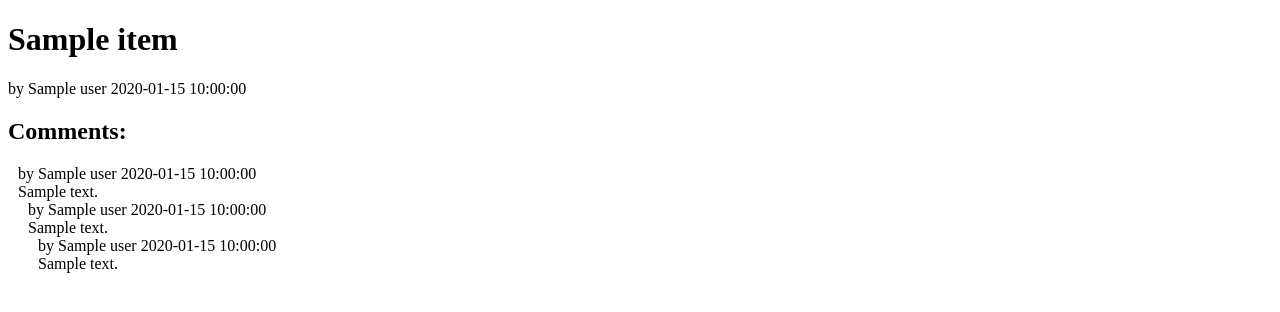
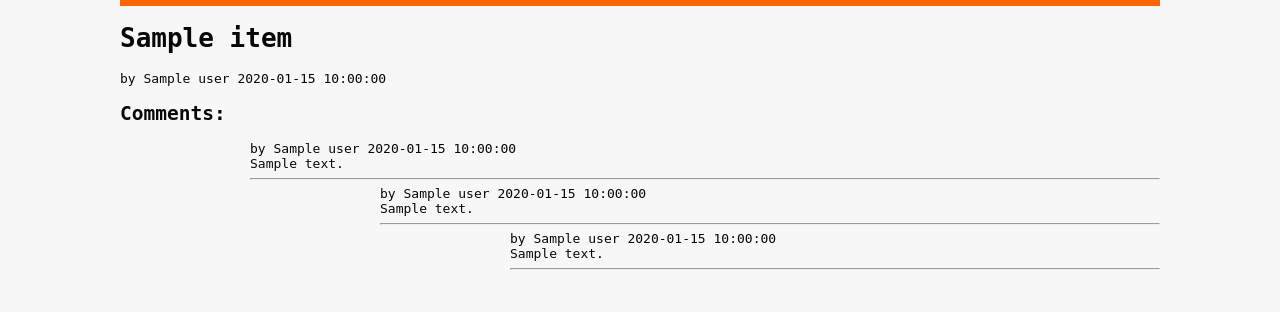
Before and after one commit to Tuoris/flask_hackernews, a Flask app: page /1 in a window 1280 px wide. Shown: the top 312 px of the page. Run offline with Flask 2, Linux system fonts and the light colour scheme; a database or web service that is not in the repository returns one stand-in record (values such as "Sample title"); data that the repository does not hold is empty.

Commit message:
Improve styling and dark theme

```diff
--- a/static/style.css
+++ b/static/style.css
@@ -1,14 +1,35 @@
 :root {
   --text-color: #070707;
   --text-background: #f7f7f7;
+  --color-accent: #ff6600;
 }
 
 @media (prefers-color-scheme: dark) {
   :root {
     --text-color: #f7f7f7;
     --text-background: #070707;
+    --color-accent: #ff6600;
   }
+}
+
+html {
+  background-color: var(--text-background);
+}
+
+@media (prefers-color-scheme: dark) {
   html {
     color-scheme: dark;
   }
 }
+
+body {
+  font-family: monospace;
+  color: var(--text-color);
+
+  max-width: 80em;
+  margin: 0 auto;
+
+  border: none;
+  border-top: 0.5em solid var(--color-accent);
+  box-sizing: border-box;
+}
--- a/templates/item.html
+++ b/templates/item.html
@@ -13,9 +13,10 @@
     <div class="comments">
       <h2>Comments:</h2>
       {% for comment in item.comments recursive %}
-      <div class="comment" style="padding-left: {{ comment.level * 10 }}px">
+      <div class="comment" style="padding-left: {{ comment.level * 2 }}em">
         <div class="item-info">by {{ comment.user }} {{ comment.time_ago }}</div>
         <div class="comment-content">{{ comment.content|safe }}</div>
+        <hr />
         {% if comment.comments %} {{ loop(comment.comments) }} {% else %} {% endif %}
       </div>
       {% endfor %}
--- a/templates/news.html
+++ b/templates/news.html
@@ -14,6 +14,7 @@
       <div class="item-info">by {{ item.user }} {{ item.time_ago }}</div>
       <a href="/{{ item.id }}">{{ item.comments_count }} comment{{ item.comments_count|pluralize }}</a>
     </div>
+    <hr />
     {% endfor %}
   </body>
 </html>
```
